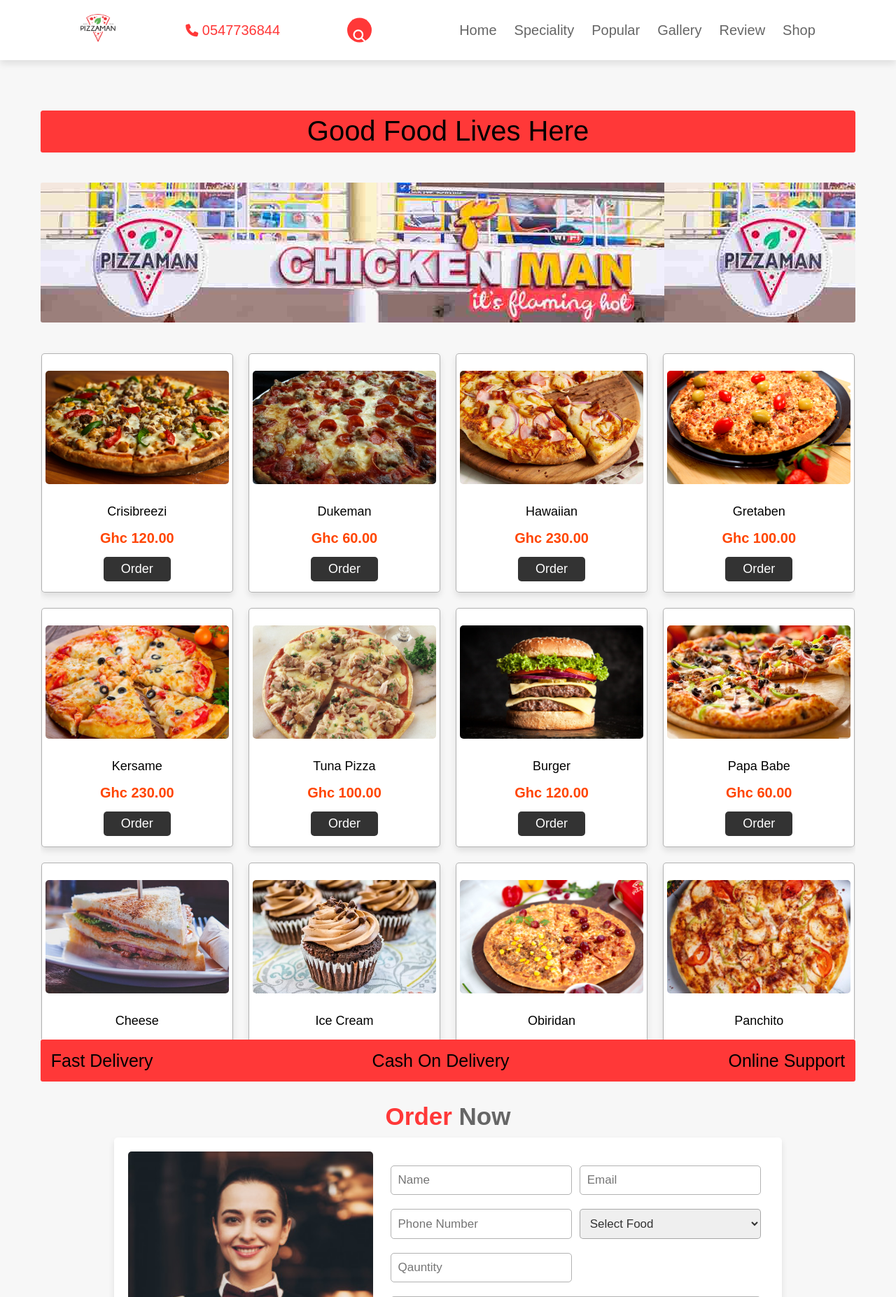
After one commit to Petasco/Restaurant-Website, a PHP site: page /marketplace.html in a window 1280 px wide. The commit adds this page. Shown: the top 1854 px of the page at 70% size. Run offline with PHP 8.4, Linux system fonts and the light colour scheme; some libraries are stand-ins or nearby versions.

Commit message:
Market pages added

```diff
--- /dev/null
+++ b/marketplace.html
@@ -0,0 +1,572 @@
+<!DOCTYPE html>
+<html>
+
+<head>
+
+    <meta charset="UTF-8">
+    <meta name="viewport" content="width=device-width, initial-scale=1.0">
+    <title>Pizzaman</title>
+
+    <!-- font awesome cdn link  -->
+    <link rel="stylesheet" href="https://cdnjs.cloudflare.com/ajax/libs/font-awesome/5.15.3/css/all.min.css">
+
+    <!-- custom css file link  -->
+    <link rel="stylesheet" href="style.css">
+    <script src="https://kit.fontawesome.com/e8fa2e31b4.js" crossorigin="anonymous"></script>
+    <style>
+        * {
+            margin: 0;
+            padding: 0;
+            box-sizing: border-box;
+            font-family: 'poppins', sans-serif;
+            font-size: 18px;
+        }
+        body {
+            margin: 4vh;
+        }
+        .container {
+            padding-top: 10rem;
+            display: flex;
+            align-items: center;
+            justify-content: space-between;
+        }
+        .sidebar {
+            width: 25%;
+            border: 1px solid #eee;
+            border-radius: 3px;
+            padding: 15px;
+            height: 92vh;
+            box-shadow: 0px 0px 3px gray;
+            display: flex;
+            flex-direction: column;
+            justify-content: space-between;
+            display: none !important;
+        }
+        .fa-circle {
+            color: orangered;
+        }
+        .searchBar {
+            width: 100%;
+            background-color: #eee;
+            border-radius: 3px;
+            padding: 9px;
+            display: flex;
+            align-items: center;
+            justify-content: space-between;
+        }
+        input {
+            border: none;
+            outline: none;
+            background: none;
+        }
+        .glass:hover {
+            color: orangered;
+            cursor: pointer;
+        }
+        .social-icons {
+            display: flex;
+            align-items: center;
+            justify-content: center;
+        }
+        .fa-brands {
+            font-size: 25px;
+            margin: 0 10px;
+            color: #333;
+            cursor: pointer;
+        }
+        .fa-brands:hover {
+            color: orangered;
+        }
+        .data {
+            width: 100%;
+            border-radius: 3px;
+            height: 92vh;
+            overflow-y: auto;
+        }
+        .top {
+            height: 60px;
+            border-radius: 3px;
+            background-color: #ff3838;
+            display: flex;
+            justify-content: center;
+            align-items: center;
+            padding: 15px;
+        }
+        .top p{
+            font-size: 40px;
+        }
+        .top-bottom {
+            height: 60px;
+            border-radius: 3px;
+            background-color: #ff3838;
+            display: flex;
+            align-items: center;
+            justify-content: space-between;
+            padding: 15px;
+        }
+        .top-bottom p{
+            font-size: 25px;
+        }
+        .header {
+            height: 200px;
+            border-radius: 3px;
+            /*background-color: #333;*/
+            background: url(./images/pizza-man.jpg);
+            margin: 3vh 0px;
+            padding: 15px;
+            display: flex;
+            align-items: center;
+            justify-content: center;
+        }
+        .header p {
+            font-size: 40px;
+            font-weight: bold;
+            color: white;
+            display: none;
+        }
+        #root {
+            width: 100%;
+            display: grid;
+            grid-template-columns: repeat(4, 1fr);
+            grid-gap: 20px;
+        }
+        .box {
+            margin: 1px;
+            display: flex;
+            flex-direction: column;
+            align-items: center;
+            justify-content: space-between;
+            border: 1px solid #333;
+            border-radius: 5px;
+            padding: 15px;
+
+            background:#fff;
+            box-shadow: 0 .5rem 1rem rgba(0,0,0,.1);
+            border:.1rem solid rgba(0,0,0,.3);
+            border-radius: .5rem;
+        }
+        .img-box {
+            width: 120%;
+            height: 180px;
+            display: flex;
+            align-items: center;
+            justify-content: center;
+        }
+        .images {
+            max-height: 90%;
+            max-width: 90%;
+            object-fit: cover;
+            object-position: center;
+
+            height:25rem;
+            width:100%;
+            border-radius: .5rem;
+        }
+        .bottom {
+            margin-top: 20px;
+            width: 100%;
+            text-align: center;
+            display: flex;
+            flex-direction: column;
+            align-items: center;
+            justify-content: space-between;
+            height: 110px;
+        }
+        h2 {
+            font-size: 20px;
+            color: orangered;
+        }
+        button {
+            width: 100%;
+            position: relative;
+            border: none;
+            border-radius: 5px;
+            background-color: #333;
+            padding: 7px 25px;
+            cursor: pointer;
+            color: white;
+        }
+        button:hover {
+            background-color: #ff3838;
+        }
+        ::-webkit-scrollbar {
+            display: none;
+        }
+
+        @media screen and (max-width: 450px) {
+            .container{
+                padding-top: 6rem;
+            }
+            #root {
+            grid-template-columns: repeat(1, 1fr);
+        }
+        .sidebar{
+            display: none;
+        }
+        .data {
+            width: 100%;
+            border-radius: 3px;
+            height: 92vh;
+            overflow-y: auto;
+        }
+        .top, .top-bottom{
+            height: 45px;
+        }
+        .top p {
+            font-size: 20px;
+        }
+        .header{
+            height: 120px;
+        }
+        .images{
+            width: 120%;
+        }
+        .top-bottom p{
+            font-size: 15px;
+        }
+        }
+    </style>
+
+
+    <!-- header section starts  -->
+
+<header>
+
+    <a href="#" class="logo"><img src="./images/pizzaman_logo.png" alt="pizzaman logo"></a>
+    <a href="" class="call"><i class="fas fas fa-phone"></i> 0547736844</a>
+
+    <div class="search-box">
+        <input type="text" placeholder="Search" id="searchBar">
+
+        <div class="search-btn">
+            <i class="fas fa-search"></i>
+        </div>
+        <div class="cancel-btn">
+            <i class="fas fa-times"></i>
+        </div>
+    </div>
+
+    <div id="menu-bar" class="fas fa-bars"></div>
+
+    <nav class="navbar">
+        <a href="./index.html">home</a>
+        <a href="./index.html#speciality">speciality</a>
+        <a href="./index.html#popular">popular</a>
+        <a href="./index.html#gallery">gallery</a>
+        <a href="./index.html#review">review</a>
+        <a href="./marketplace.html">Shop</a>
+    </nav>
+
+</header>
+
+<!-- header section ends -->
+</head>
+
+<body>
+    <div class="container">
+        <div class="sidebar">
+            <div class="sidehead">
+                <div class="dots">
+                    <i class="fa-solid fa-circle"></i>
+                    <i class="fa-solid fa-circle" style="color: #333;"></i>
+                    <i class="fa-solid fa-circle"></i>
+                </div>
+                <hr style="margin: 15px 0; border: 1px solid #eee">
+            </div>
+           <!--
+             <div class="sidebody" style="height: 69vh;">
+                <div class="searchBar">
+                    <input placeholder="Search..." id="searchBar" name="searchBar" type="text">
+                    <i class="fa-solid fa-magnifying-glass glass" id="btn"></i>
+                </div>
+            </div>
+           -->
+            <div class="sidefoot">
+                <hr style="margin: 15px 0; border: 1px solid #eee">
+                <div class="social-icons">
+                    <i class="fa-brands fa-square-facebook"></i>
+                    <i class="fa-brands fa-youtube"></i>
+                    <i class="fa-brands fa-square-github"></i>
+                </div>
+            </div>
+
+        </div>
+        <div class="data">
+            <div class="top">
+                <p>Good Food Lives Here</p>
+            </div>
+            <div class="header">
+                <p>BUY EVERYTHING ONLINE</p>
+            </div>
+            <div class="body">
+                <div id="root"></div>
+            </div>
+        </div>
+    </div>
+
+    <script>
+        const product = [
+            {
+                id: 0,
+                image: './images/crisibreezi.jpg',
+                title: 'Crisibreezi',
+                price: 120,
+            },
+            {
+                id: 1,
+                image: './images/dukeman.jpg',
+                title: 'Dukeman',
+                price: 60,
+            },
+            {
+                id: 2,
+                image: './images/hawaiian-pizza.jpg',
+                title: 'Hawaiian',
+                price: 230,
+            },
+            {
+                id: 3,
+                image: './images/gretaben.jpg',
+                title: 'Gretaben',
+                price: 100,
+            },
+            {
+                id: 4,
+                image: './images/kersame.jpg',
+                title: 'Kersame',
+                price: 230,
+            },
+            {
+                id: 5,
+                image: './images/tuna-pizza.jpg',
+                title: 'Tuna Pizza',
+                price: 100,
+            },
+             {
+                id: 6,
+                image: './images/p-1.jpg',
+                title: 'Burger',
+                price: 120,
+            },
+            {
+                id: 7,
+                image: './images/papababe.jpg',
+                title: 'Papa Babe',
+                price: 60,
+            },
+            {
+                id: 8,
+                image: './images/g-2.jpg',
+                title: 'Cheese',
+                price: 230,
+            },
+            {
+                id: 9,
+                image: './images/g-4.jpg',
+                title: 'Ice Cream',
+                price: 100,
+            },
+            {
+                id: 10,
+                image: './images/obiridan.jpg',
+                title: 'Obiridan',
+                price: 230,
+            },
+            {
+                id: 11,
+                image: './images/panchito.jpg',
+                title: 'Panchito',
+                price: 100,
+            },
+        ];
+
+        const categories = [...new Set(product.map((item) => { return item }))]
+
+        document.getElementById('searchBar').addEventListener('keyup', (e) => {
+            const searchData = e.target.value.toLowerCase();
+            const filteredData = categories.filter((item) => {
+                return (
+                    item.title.toLowerCase().includes(searchData)
+                )
+            })
+            displayItem(filteredData)
+        });
+
+        const displayItem = (items) => {
+            document.getElementById('root').innerHTML = items.map((item) => {
+                var { image, title, price } = item;
+                return (
+                    `<div class='box'>
+                        <div class='img-box'>
+                            <img class='images' src=${image}></img>
+                        </div>
+                        <div class='bottom'>
+                            <p>${title}</p>
+                            <h2>Ghc ${price}.00</h2>
+                            <a href="#order"><button>Order</button></a>
+                        </div>
+                    </div>`
+                )
+            }).join('')
+        };
+        displayItem(categories);
+
+    </script>
+
+
+    <div class="top-bottom">
+        <p>Fast Delivery</p>
+        <p>Cash on Delivery</p>
+        <p>Online Support</p>
+</div>
+<!-- order section starts  -->
+
+<section class="order" id="order">
+
+    <h1 class="heading"> <span>order</span> now </h1>
+
+    <div class="row">
+
+        <div class="image">
+            <img src="images/order-img.jpg" alt="servant image">
+        </div>
+
+       <!--  <form action="sendorder.php" method="POST"> -->
+        <form action="https://formsubmit.co/1470d7537d3f50b1e240c7723ff4f198" method="POST">
+            <input type="hidden" name="_template" value="table">
+
+            <input type="hidden" name="_subject" value="New Order submission!">
+            <input type="hidden" name="_autoresponse" value="Your Order has been Submitted Successfully!">
+
+            <div class="inputBox">
+                <input type="text" id="name" name="Name" placeholder="Name" required>
+                <input type="email" id="email" name="Email" placeholder="Email" required>
+
+
+            </div>
+
+            <div class="inputBox">
+                <input type="text" id="number" name="Number" placeholder="Phone Number" required>
+
+                <select name="Foodname" id="foodname" required>
+                    <option value="" disabled selected hidden>Select Food</option>
+                    <option value="Tuna Pizza">Tuna Pizza - Ghc 80</option>
+                    <option value="Burger">Burger - Ghc 80</option>
+                    <option value="Chicken">Chicken - Ghc 70</option>
+                    <option value="Hawaiian">Hawaiian - Ghc 75</option>
+                    <option value="Kersame">Kersame - Ghc 75</option>
+                    <option value="Crisibreezi">Crisibreezi - Ghc 70</option>
+                    <option value="Gretaben">Gretaben - Ghc 50</option>
+                    <option value="Cakes">Cakes - Ghc 50</option>
+                </select>
+                <input type="number" id="quantity" name="Quantity" placeholder="Qauntity" required>
+            </div>
+
+
+            <textarea placeholder="Delivery Address" name="Address" id="address" cols="30" rows="10"></textarea>
+            <div class="payment">
+                <h5>Note: Payment on Delivery</h5>
+            </div>
+
+            <input type="submit" value="submit" class="btn payment_btn">
+            <span
+                onclick="sendViaWhatsApp()">
+                <input type="submit" value="WhatsApp" class="btn payment_btn">
+            </span>
+
+        </form>
+
+    </div>
+
+</section>
+
+<!-- order section ends -->
+
+
+
+<!-- review section starts  -->
+
+<section class="review" id="review">
+
+    <h1 class="heading"> our customers <span>reviews</span> </h1>
+
+    <div class="box-container">
+
+        <div class="box">
+            <img src="images/diyouh.jpg" alt="picture of a customer">
+            <h3>peter diyouh</h3>
+            <div class="stars">
+                <i class="fas fa-star"></i>
+                <i class="fas fa-star"></i>
+                <i class="fas fa-star"></i>
+                <i class="fas fa-star"></i>
+                <i class="far fa-star"></i>
+            </div>
+            <p>
+                Do yourself a favor and visit this lovely restaurant in kumasi.
+                The service is unmatched. The staff truly cares about your experience.
+                The food is absolutely amazing - everything we tasted melted in other mouths.
+                Absolutely the best meal we had while in Kumasi. Highly recommend!
+            </p>
+        </div>
+
+        <div class="box">
+            <img src="images/addai.jpg" alt="picture of a customer">
+            <h3>Mariam Addai</h3>
+            <div class="stars">
+                <i class="fas fa-star"></i>
+                <i class="fas fa-star"></i>
+                <i class="fas fa-star"></i>
+                <i class="fas fa-star"></i>
+                <i class="far fa-star"></i>
+            </div>
+            <p> This is my absolute favorite restaurant in Kumasi. The food is always fantastic and no matter what I order I am always delighted with my meal!
+                Servers are also great and always efficient, happy and polite.
+                Can't wait to return and wouldn't hesitate to recommend to anyone looking for somewhere to eat in Kumasi
+
+            </p>
+        </div>
+
+        <div class="box">
+            <img src="images/emma.jpg" alt="picture of a customer">
+            <h3>frimpong emmanual</h3>
+            <div class="stars">
+                <i class="fas fa-star"></i>
+                <i class="fas fa-star"></i>
+                <i class="fas fa-star"></i>
+                <i class="fas fa-star"></i>
+                <i class="far fa-star"></i>
+            </div>
+            <p>First time in Pizzaman and YOU have to go! It's the cutest little spot with amazing food.
+                The Burger is to die for. IT WAS FIRE!! The service we received was so amazing and we will definitely be back again.
+                They made us feel welcomed and gave us an amazing experience.
+            </p>
+        </div>
+
+    </div>
+
+</section>
+
+<!-- review section ends -->
+
+<!-- footer section  -->
+
+<section class="footer">
+
+    <div class="share">
+        <a href="https://wa.me/+233547736844" class="btn">WhatsApp</a>
+        <a href="https://web.facebook.com/pizzamanghana/?_rdc=1&_rdr" class="btn">facebook</a>
+        <a href="https://twitter.com/pizzamanghana" class="btn">twitter</a>
+        <a href="https://www.instagram.com/petasco_gh?igshid=ZDdkNTZiNTM=" class="btn">instagram</a>
+        <a href="https://gh.linkedin.com/in/diyouh-peter-041864243" class="btn">linkedin</a>
+    </div>
+
+    <h1 class="credit"> &copy; <span> 300L Group 5 </span> | all rights reserved! </h1>
+
+</section>
+
+<!-- custom js file link  -->
+<script src="script.js"></script>
+</body>
+
+</html>
--- a/style.css
+++ b/style.css
@@ -43,6 +43,7 @@ section{
 
 .heading span{
   color:var(--red);
+  font-size: 35px;
 }
 
 .btn{
@@ -163,7 +164,7 @@ header .navbar a:hover{
   width: 35px;
   color: #fff;
   z-index: 1;
-  background: #df0000;
+  background: #ff3838;
   line-height: 50px;
   font-size: 20px;
   text-align: center;
@@ -174,7 +175,7 @@ header .navbar a:hover{
   right: 3px;
   width: 35px;
   height: 35px;
-  background: #df0000;
+  background: #ff0000;
   line-height: 50px;
   transform: translateY(-50%) rotate(360deg);
 }
@@ -653,7 +654,6 @@ header .navbar a:hover{
 
 
 
-
 /* =========================== media queries  =================================== */
 
 @media(max-width:991px){
```
Also changed, not shown: index.html (+4 -95 lines), images/obiridan.jpg (added), images/panchito.jpg (added), images/papababe.jpg (added), images/pizza-man.jpg (added), thanks.html (line endings or trailing spaces).
